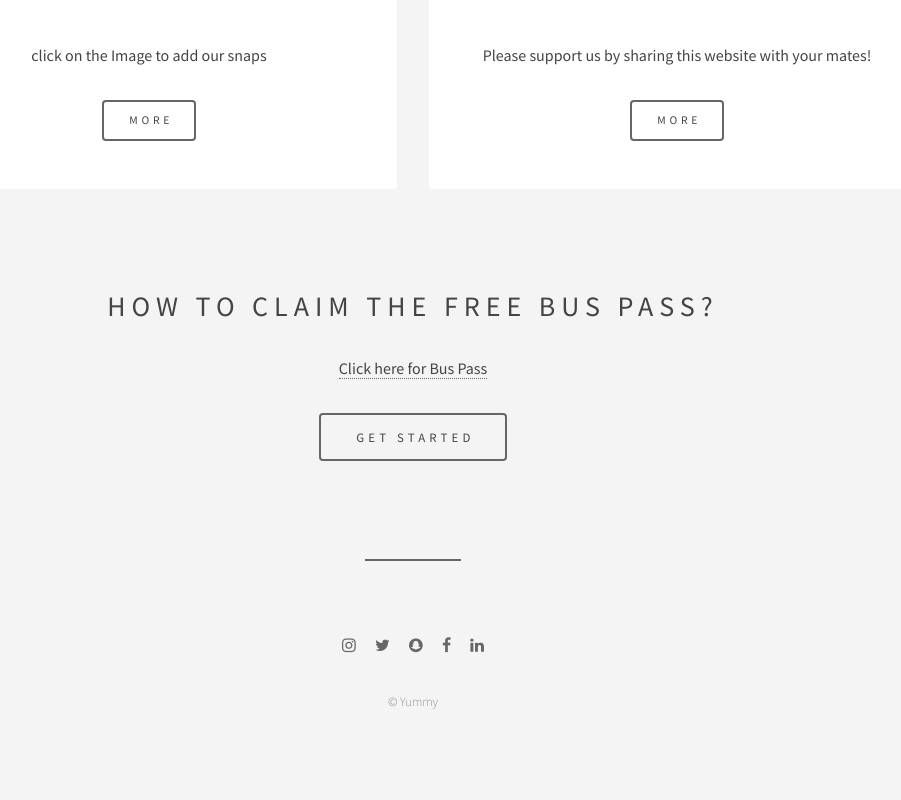
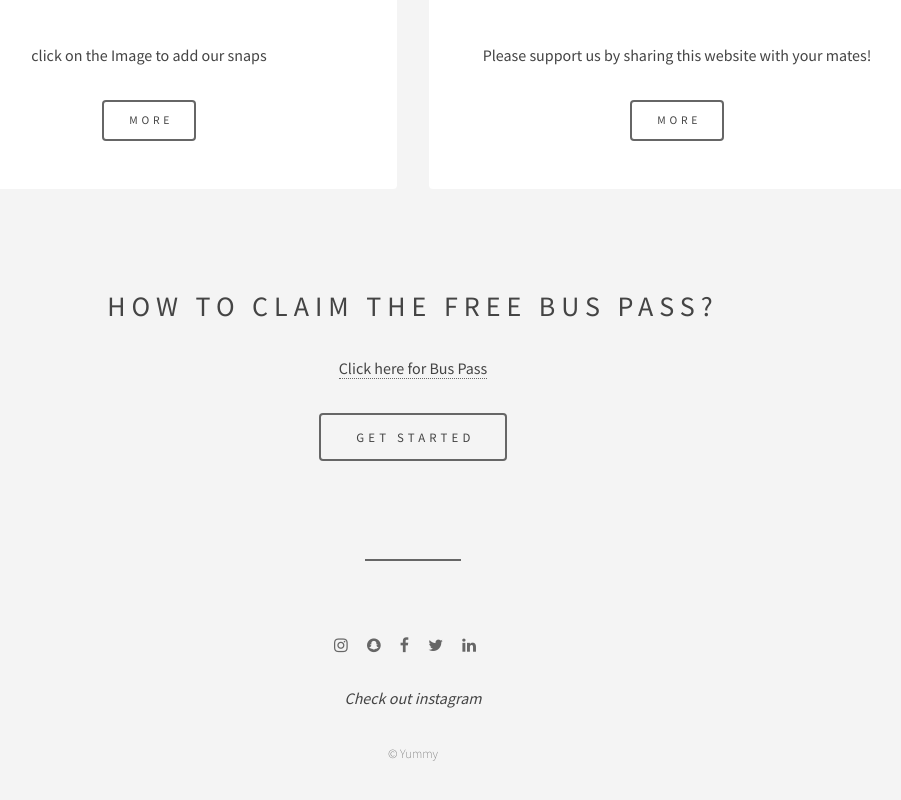
Before and after one commit to yummy-ops/yummy-ops.github.io, a plain HTML site: page index.html in a window 1280 px wide. Shown: the part 1429-2229 px from the top of the page, without its empty margins (227-1128 px from the left). Before the commit the page ends 2198 px from the top, so only its background shows below. Drawn offline with Linux system fonts and the light colour scheme.

Commit message:
Update index.html

```diff
--- a/index.html
+++ b/index.html
@@ -93,13 +93,17 @@
 
 				<!-- Footer -->
 					<footer id="footer">
+
 						<ul class="icons">
 
-							<li><a href="#" class="icon fa-instagram"><span class="label">Instagram</span></a></li>
+							<li><a href="https://www.instagram.com/ryan.ribeiroo0/" target="_blank" class="icon fa-instagram"><span class="label">Instagram</span></a></li>
+							<li><a href="https://www.snapchat.com/add/ryan.ribeiroo0" target="_blank" class="icon fa-snapchat"><span class="label">Twitter</span></a></li>
+							<li><a href="#" class="icon fa-facebook"><span class="label">Facebook</span></a></li>
 							<li><a href="#" class="icon fa-twitter"><span class="label">Twitter</span></a></li>
-							<li><a href="#" class="icon fa-snapchat"><span class="label">snapchat</span></a></li>
-							<li><a href="#" class="icon fa-facebook"><span class="label">Facebook</span></a></li>
 							<li><a href="#" class="icon fa-linkedin"><span class="label">Linkedin</span></a></li>
+
+							<p> <br /> <em><strong>Check out instagram</strong> </em> </p>
+
 
 						</ul>
 						<p class="copyright">&copy; Yummy</p>
```
